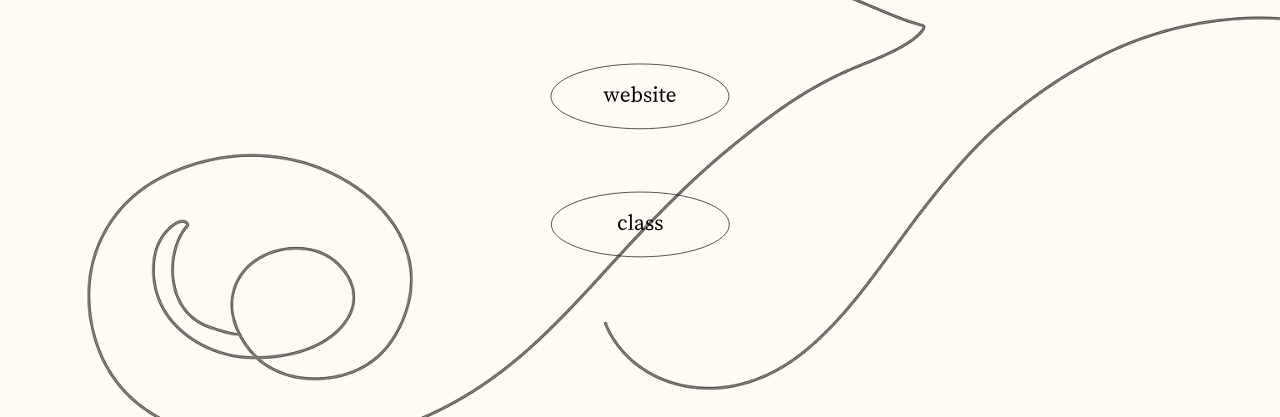
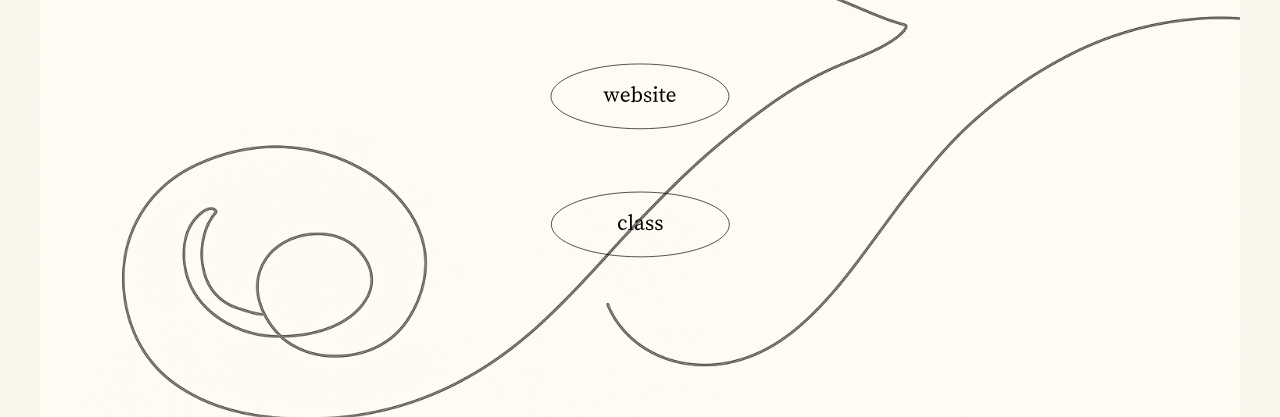
Before and after one commit to Sei-ceramic/Sei-ceramic.github.io, a plain HTML site: page index.html in a window 1280 px wide. Shown: the part 383-800 px from the top of the page. Drawn offline with Linux system fonts and the light colour scheme.

Commit message:
index.html

```diff
--- a/index.html
+++ b/index.html
@@ -14,9 +14,10 @@
     body {
       font-family: 'Times New Roman', serif;
       background-image: url("background-pc.png"); /* PC용 PNG 배경 */
-      background-size: cover;
       background-repeat: no-repeat;
       background-position: center;
+      background-size: contain;
+      background-color: #f9f5eb; /* 이미지 바깥 여백을 자연스럽게 채움 */
       height: 100vh;
       width: 100vw;
       display: flex;
```
